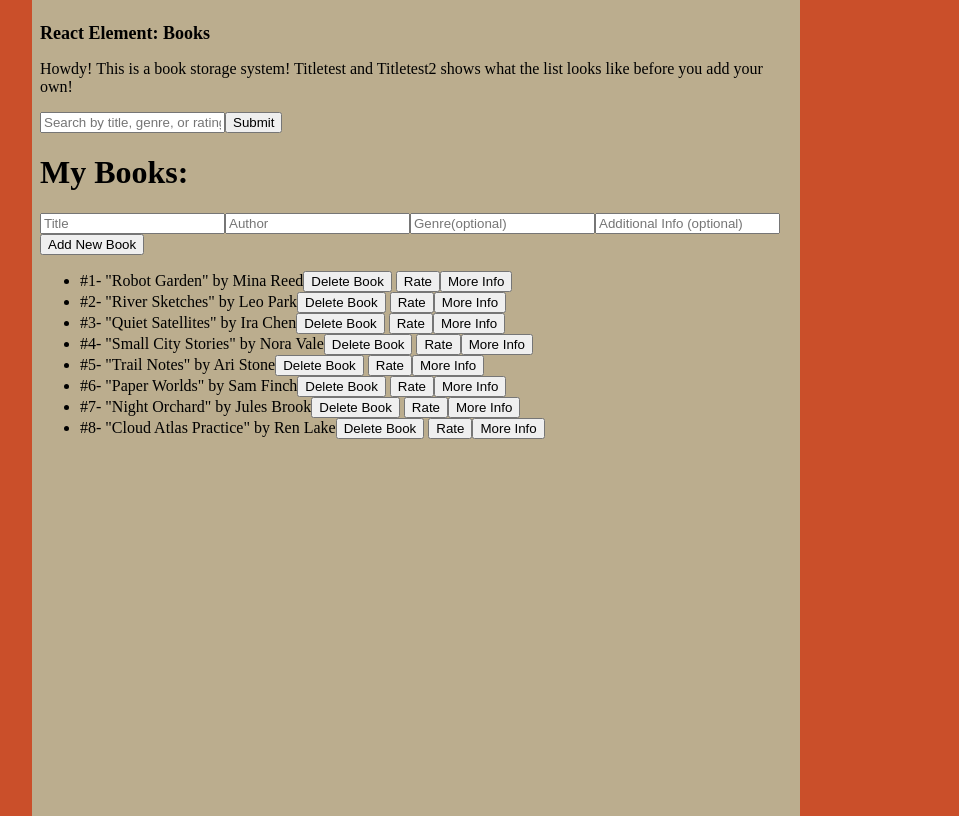
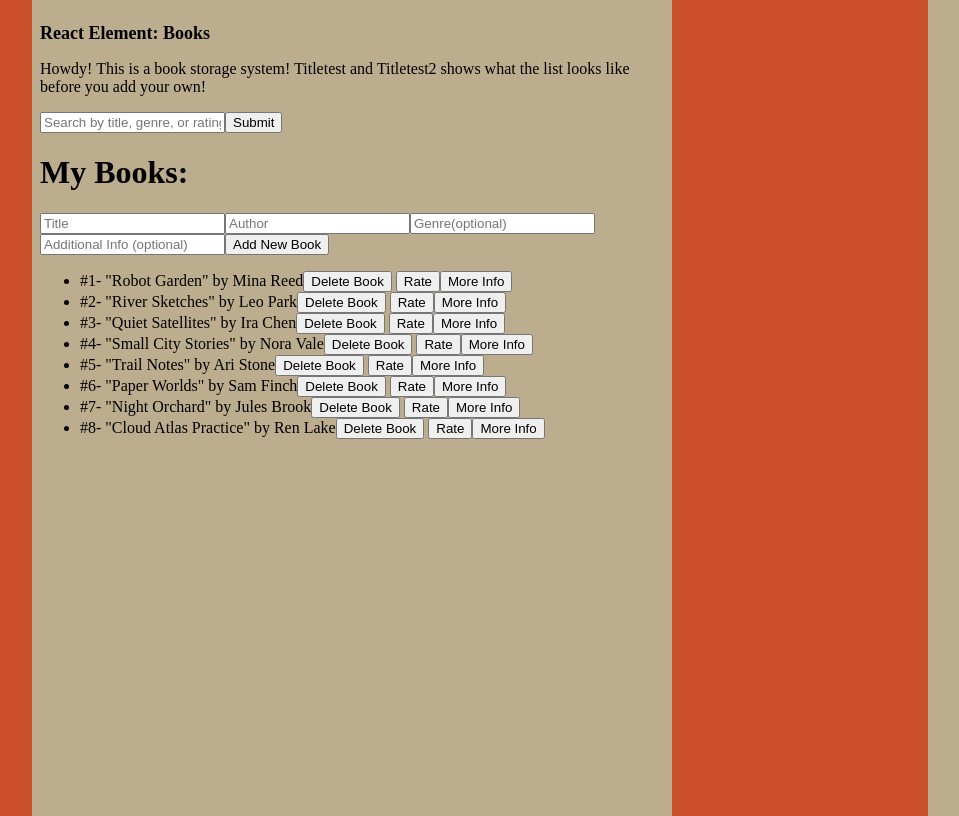
Before and after one commit to ghostflame2153/cs300-assignment-4-starter, a React (Vite) app: page / in a window 1280 px wide. Shown: the whole page, without its empty margins (224-1183 px from the left). Built offline with nearby package versions, Linux system fonts and the light colour scheme.

Commit message:
Added text wrapping at 50vw

```diff
--- a/src/styles.css
+++ b/src/styles.css
@@ -2,6 +2,10 @@
 html{
      margin: 0;
     padding: 0;
+    max-width: 50vw;
+    white-space: normal;
+    overflow-wrap: break-word;
+    word-break: break-word;
     h2 {
         font-weight: bold;
         font-size: large;
```
